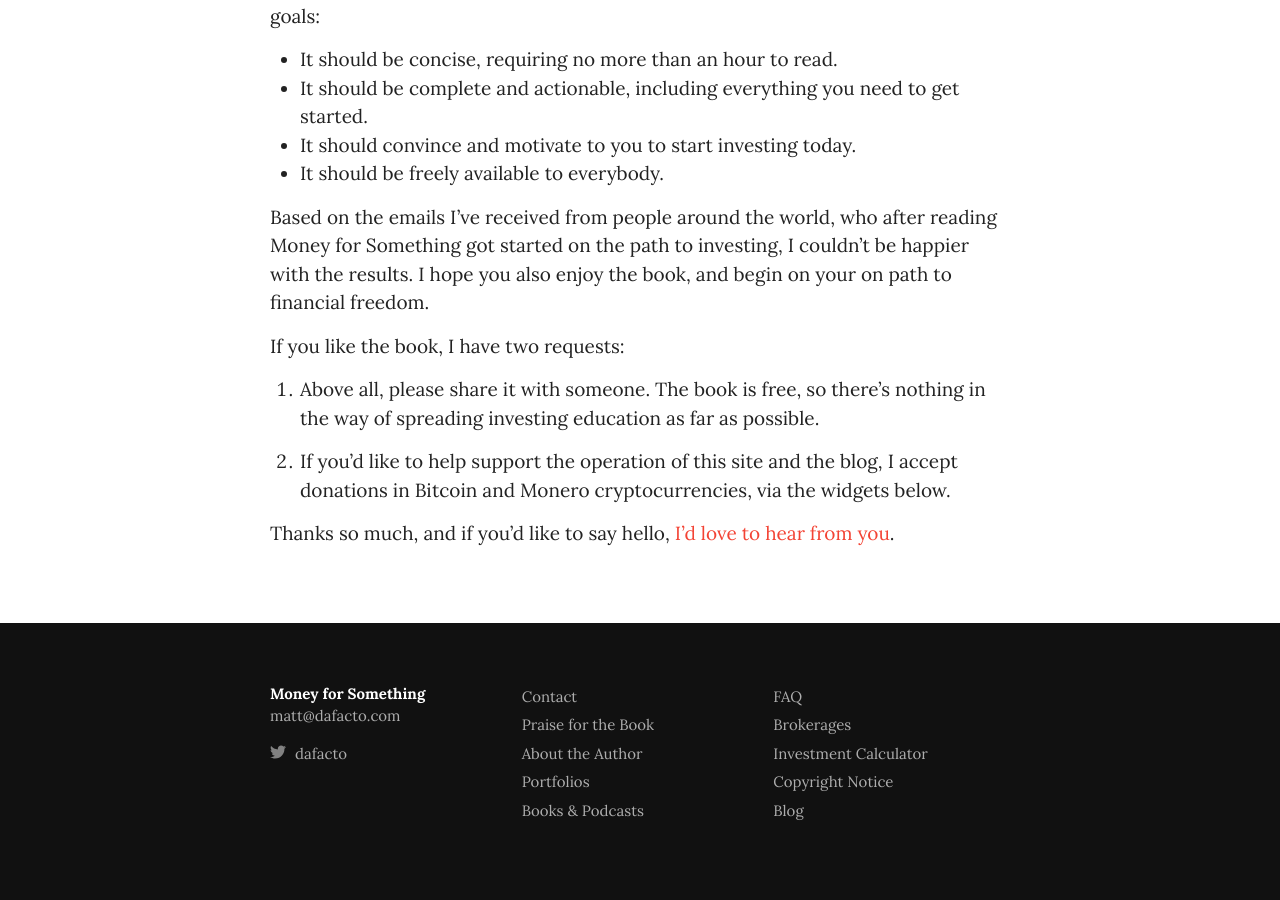
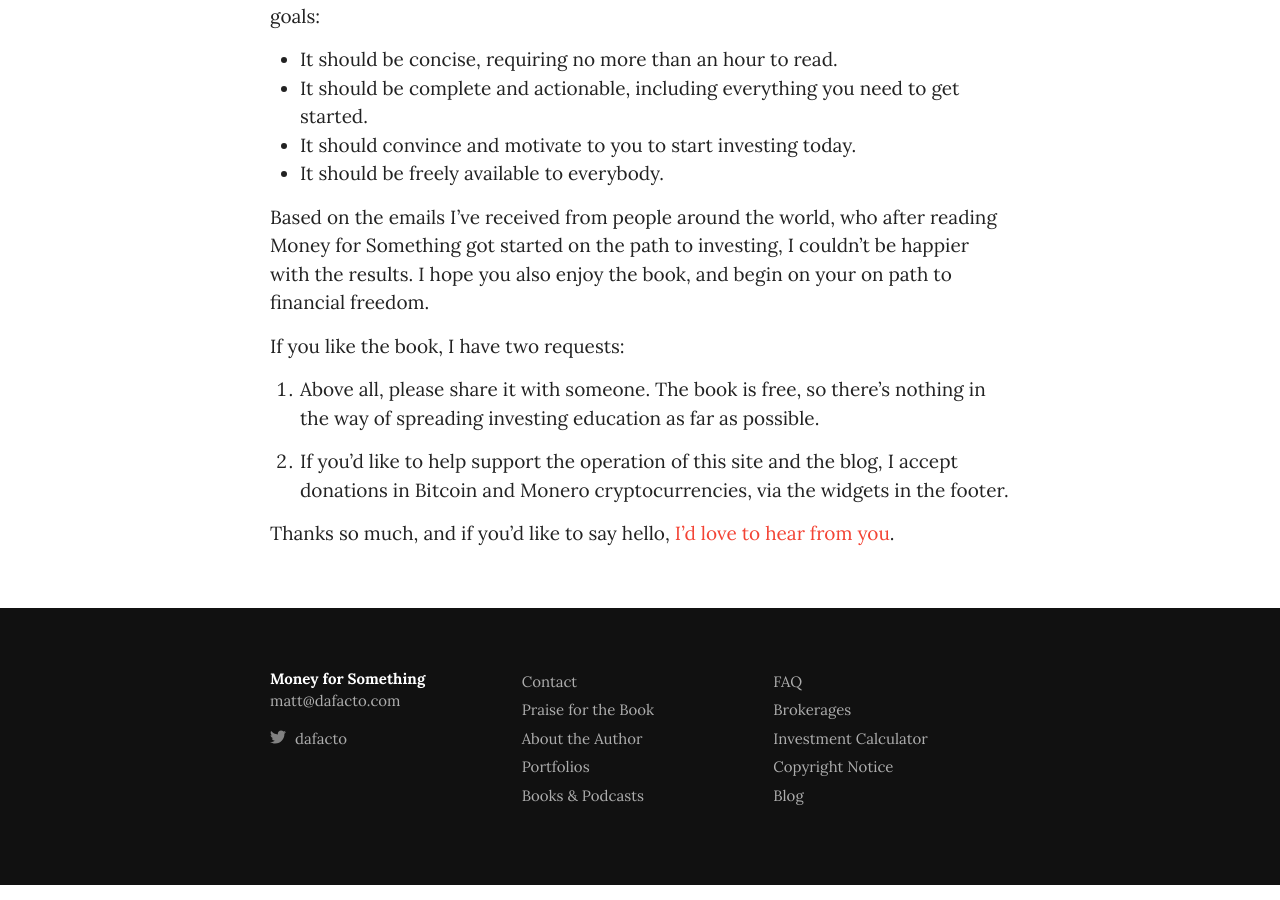
Before and after one commit to dafacto/moneyforsomething, a Jekyll site: the page built from about.md, in a window 1280 px wide and 900 px high, scrolled down 1166 px. Built offline with Jekyll 4.4.1, drawn with Linux system fonts in a browser that asks for light colours; some web fonts are replaced; a script that is not in the unit is left out; comment, search, counter and statistics services are not loaded; some of the changed lines change nothing that is shown.

Commit message:
REmvoed donation buttons from the about page

```diff
--- a/about.md
+++ b/about.md
@@ -31,30 +31,6 @@
 
 1. Above all, please share it with someone. The book is free, so there’s nothing in the way of spreading investing education as far as possible.
 
-2. If you’d like to help support the operation of this site and the blog, I accept donations in Bitcoin and Monero cryptocurrencies, via the widgets below.
+2. If you’d like to help support the operation of this site and the blog, I accept donations in Bitcoin and Monero cryptocurrencies, via the widgets in the footer.
 
 Thanks so much, and if you’d like to say hello, [I’d love to hear from you](/contact/).
-
-<div id="cd571"></div>
-<script>
-  !function(c){var t=document.createElement("script");t.type="text/javascript",t.async=!0,t.onload=c,t.src="//lab.subinsb.com/projects/francium/cryptodonate/widget.js";var e=document.getElementsByTagName("script")[0];e.parentNode.insertBefore(t,e)}(function(){
-    Fr.loadCD("cd571", {
-      coin: "bitcoin",
-      address: "3LyymFbU9zqSVWxMRB1tDcj5BuT4k7P7hr",
-      buttonClass: "dark",
-      dialogClass: "dark",
-    });
-  });
-</script>
-
-<div id="cd587"></div>
-<script>
-  !function(c){var t=document.createElement("script");t.type="text/javascript",t.async=!0,t.onload=c,t.src="//lab.subinsb.com/projects/francium/cryptodonate/widget.js";var e=document.getElementsByTagName("script")[0];e.parentNode.insertBefore(t,e)}(function(){
-    Fr.loadCD("cd587", {
-      coin: "monero",
-      address: "4AfZrQ1kvq6dP5Gm1jFRHRHALGmCMR6nAP4KK5mgHt4VfbAY1XzS1jyYiBASTabNGiXXEf8mBMtZq9qQ6VrTJcJYVt1LzoD",
-      buttonClass: "dark",
-      dialogClass: "dark",
-    });
-  });
-</script>
```
